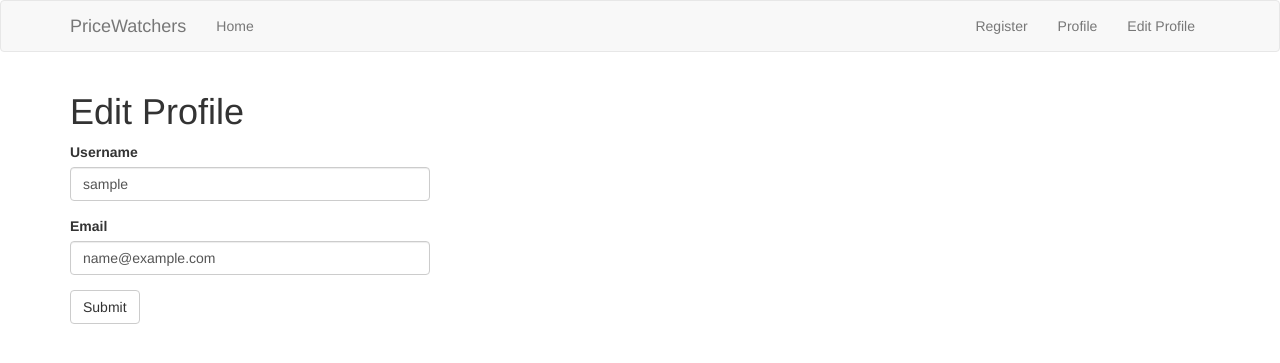
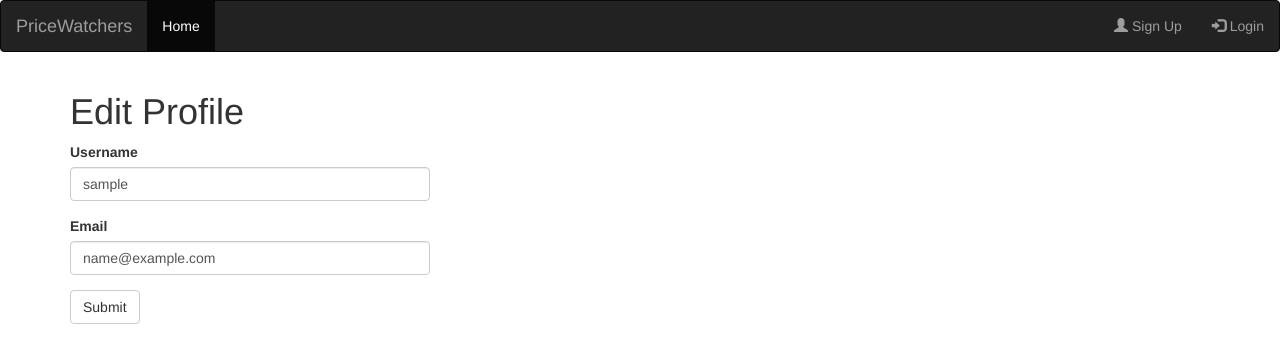
Before and after one commit to ruppatel115/PriceTrackerFinal, a Flask app: page /edit_profile in a window 1280 px wide. Shown: the top 363 px of the page. Run offline with Flask 2, Linux system fonts and the light colour scheme; the visitor is signed in with stand-in values (Sample User, id 1); data comes from the database, SQL or seed files in the repository; some libraries are stand-ins or nearby versions.

Commit message:
New base.html w/ new navbar

```diff
--- a/app/templates/base.html
+++ b/app/templates/base.html
@@ -1,33 +1,23 @@
 {#{% extends 'bootstrap/base.html' %}#}
 {% block navbar %}
-    <nav class="navbar navbar-default">
-        <div class="container">
+    <!DOCTYPE html>
+<html lang="en">
+<title>PriceWatchers</title>
+<nav class="navbar navbar-inverse">
+  <div class="container-fluid">
     <div class="navbar-header">
-                <button type="button" class="navbar-toggle collapsed" data-toggle="collapse" data-target="#bs-example-navbar-collapse-1" aria-expanded="false">
-                    <span class="sr-only">Toggle navigation</span>
-                    <span class="icon-bar"></span>
-                    <span class="icon-bar"></span>
-                    <span class="icon-bar"></span>
-                </button>
-                <a class="navbar-brand" href="{{ url_for('home') }}">PriceWatchers</a>
+      <a class="navbar-brand" href={{ url_for('home') }}>PriceWatchers</a>
     </div>
-            <div class="collapse navbar-collapse" id="bs-example-navbar-collapse-1">
     <ul class="nav navbar-nav">
-                    <li><a href="{{ url_for('home') }}">Home</a></li>
+      <li class="active"><a href={{ url_for('home') }}>Home</a></li>
     </ul>
       <ul class="nav navbar-nav navbar-right">
-                    {% if current_user.is_anonymous %}
-                        <li><a href="{{ url_for('login') }}">Login</a></li>
-                        <li><a href="{{ url_for('register') }}">Register</a></li>
-                    {% else %}
-                        <li><a href="{{ url_for('logout') }}">Register</a></li>
-                        <li><a href="{{ url_for('profile') }}">Profile</a></li>
-                        <li><a href="{{ url_for('edit_profile') }}">Edit Profile</a></li>
-                    {% endif %}
+          <li><a href={{ url_for('register') }}><span class="glyphicon glyphicon-user"></span> Sign Up</a></li>
+          <li><a href={{ url_for('login') }}><span class="glyphicon glyphicon-log-in"></span> Login</a></li>
       </ul>
   </div>
-        </div>
 </nav>
+</html>
 {% endblock %}
 {% block content %}
     <div class="container">
@@ -43,6 +33,4 @@
         {% block app_content %}{% endblock %}
     </div>
 {% endblock %}
- <head>
-<link href="https://maxcdn.bootstrapcdn.com/bootstrap/3.3.7/css/bootstrap.min.css" rel="stylesheet"/>
- </head>
+<head><link href="https://maxcdn.bootstrapcdn.com/bootstrap/3.3.7/css/bootstrap.min.css" rel="stylesheet"/></head>
```
Lines whose indentation alone changed are shown as unchanged.
